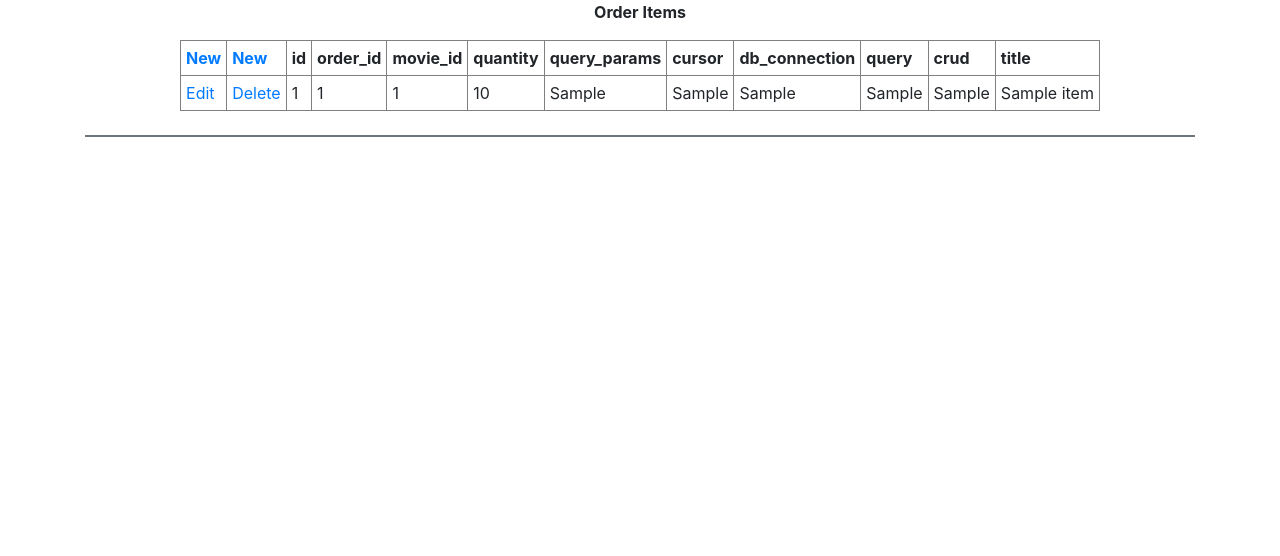
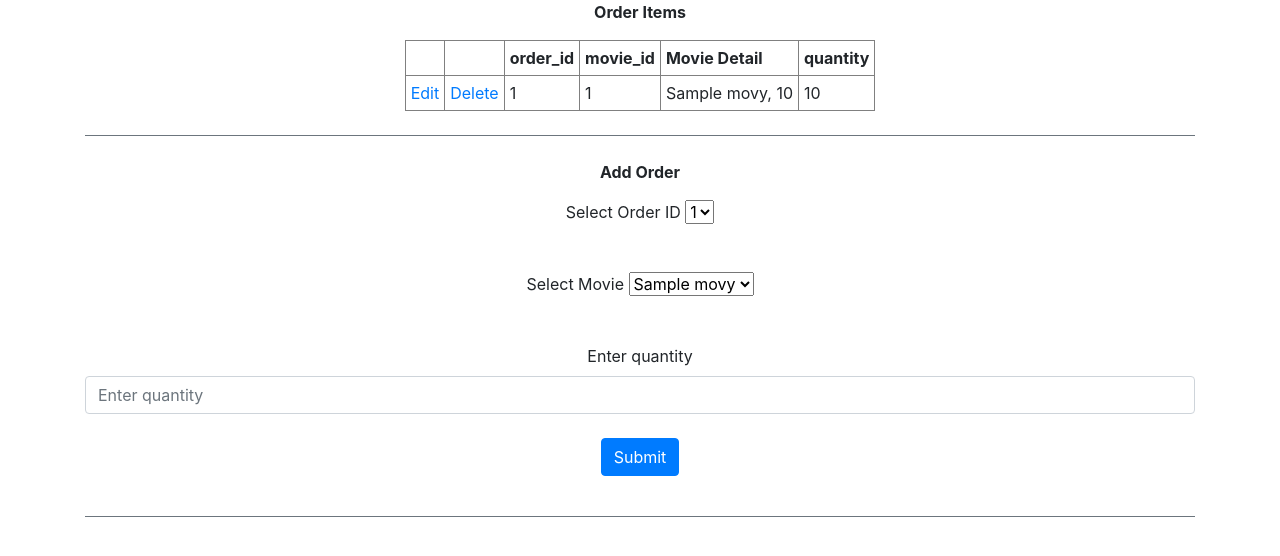
Before and after one commit to yoparky/flask_db_website, a Flask app: page /order_items in a window 1280 px wide. Shown: the part 56-612 px from the top of the page. Run offline with Flask 2, Linux system fonts and the light colour scheme; tables that the repository leaves empty or names only in its code hold one stand-in row (values such as "Sample post"); some libraries are stand-ins or nearby versions.

Commit message:
Implement views_order_items

```diff
--- a/website/database/script.py
+++ b/website/database/script.py
@@ -1,9 +1,11 @@
 from flask import flash
 
-def flashMessage(attribute='', charCount=0, crud=''):
+def flashMessage(attribute='', charCount=0, crud='', message=''):
     if crud == 'create':
         flash(f"Entry added!", category='success')
     elif crud == 'update':
         flash(f"Entry updated!", category='success')
+    elif crud == 'custom':
+        flash(message, category='error')
     else:
         flash(f"{attribute} must be greater than {charCount} character(s)", category='error')
--- a/website/templates/order_items.html
+++ b/website/templates/order_items.html
@@ -11,8 +11,9 @@
   <tr>
       <!-- Iterate through each key in the first entry to get the
       column name -->
-        <th><a href="new/new_order_item.html">New</a></th> <!-- TODO -->
-        <th><a href="new/new_order_item.html">New</a></th> <!-- TODO -->
+      <th><a href="#"></a></th>
+      <th><a href="#"></a></th>
+      {% if order_items|length > 0 %}
         {% for key in order_items[0].keys() %}
 
         <!-- Create a <th> tag with the key inside of it, this will be
@@ -21,23 +22,60 @@
 
         <!-- End of this for loop -->
         {% endfor %}
+      {% endif %}
   </tr>
   <tbody>
 
   <!-- Now, iterate through every person in bsg_people -->
-    {% for person in order_items %}
+  {% for item in order_items %}
   <tr>
-        <td><a href="edit/edit_order_items.html">Edit</a></td> <!-- TODO -->
-        <td><a href="delete/delete_order_items.html">Delete</a></td> <!-- TODO -->
+    <td><a href="edit_order_items/{{item.order_id}}/{{item.movie_id}}">Edit</a></td>
+    <td><a href="delete_order_item/{{item.order_id}}/{{item.movie_id}}">Delete</a></td>
       <!-- Then iterate through every key in the current person dictionary -->
-        {% for key in person.keys() %}
+      {% for key in item.keys() %}
       <!-- Create a <td> element with the value of that key in it -->
-        <td>{{person[key]}}</td>
+      <td>{{item[key]}}</td>
       {% endfor %}
   </tr>
   {% endfor %}
   </table>
   <br />
+{% endblock %}
 
 
+{% block form %}
+
+<!-- Form -->
+<div id="container">
+    <form method="POST" id="new_order">
+        <br />
+        <p><strong>Add Order</strong></p>
+        <div class="form-group">
+          <label for="order_selection">Select Order ID</label>
+          <select name="order_selection" form="new_order">
+            {% for item in dropdown_order %}
+              <option value="{{item['order_id']}}">{{item['order_id']}}</option>
+            {% endfor %}
+          </select>
+        </div>
+        <br />
+        <div class="form-group">
+          <label for="movie_selection">Select Movie</label>
+          <select name="movie_selection" form="new_order">
+            {% for item in dropdown_movie %}
+              <option value="{{item['movie_id']}}"">{{item['title']}}</option>
+            {% endfor %}
+          </select>
+        </div>
+        <br />
+        <div class="form-group">
+            <label for="quantity">Enter quantity</label>
+            <input type="number" class="form-control" id="quantity" name="quantity" placeholder="Enter quantity">
+        <br />
+        <button type="submit" class="btn btn-primary">Submit</button>
+        <br />
+        <br />
+    </form>
+</div>
+
 {% endblock %}
--- a/website/views_order_items.py
+++ b/website/views_order_items.py
@@ -11,55 +11,98 @@ db_connection = db.connect_to_database()
 
 @views_order_items.route('/order_items', methods=["POST", "GET"])
 def order_items():
-    if request.method == "GET":
-        query = "SELECT * FROM Order_items;"
-        cursor = db.execute_query(db_connection=db_connection, query=query)
-        result = cursor.fetchall()
-        return render_template("order_items.html", order_items=result)
+    if request.method == "POST":
+        # grab input
+        order_selection = request.form["order_selection"]
+        movie_selection = request.form["movie_selection"]
+        quantity = request.form["quantity"]
+        # validate - Should refactor
+        # check for duplicate composite key
+        querycheck = "SELECT * FROM Order_items WHERE order_id=%s AND movie_id=%s;"
+        query_params=(order_selection, movie_selection)
+        cursorcheck = db.execute_query(db_connection=db_connection, query=querycheck, query_params=query_params)
+        checkdup = cursorcheck.fetchall()
 
-    if request.method == "POST" :
+        if len(checkdup) == 1:
+            script.flashMessage(message='Duplicate entry! Check table!', crud='custom')
+        elif int(quantity) <= 0:
+            script.flashMessage('Quantity', 0, 'error')
+        else:
+            # add to db
+            query = "INSERT INTO Order_items (order_id, movie_id, quantity) VALUES (%s, %s, %s)"
+            query_params=(order_selection, movie_selection, quantity)
+            cursor = db.execute_query(db_connection=db_connection, query=query, query_params=query_params)
+            # flash success
+            script.flashMessage(crud='create')
 
-        order_id = request.form["order_id"]
-        movie_id = request.form["movie_id"]
+    # Default to GET behavior and update table if entry added
+    query1 = """SELECT Order_items.order_id, Order_items.movie_id,
+                CONCAT_WS(', ', Movies.title, Movies.price) AS 'Movie Detail',
+                Order_items.quantity
+                FROM Order_items
+                INNER JOIN Movies ON Movies.movie_id=Order_items.movie_id;
+            """
+    cursor = db.execute_query(db_connection=db_connection, query=query1)
+    result = cursor.fetchall()
+    query2 = "SELECT Orders.order_id FROM Orders"
+    cursor2 = db.execute_query(db_connection=db_connection, query=query2)
+    result2 = cursor2.fetchall()
+    query3 = "SELECT Movies.title, Movies.movie_id FROM Movies"
+    cursor3 = db.execute_query(db_connection=db_connection, query=query3)
+    result3 = cursor3.fetchall()
 
-        quantity = request.form["quantity"]
+    return render_template("order_items.html", order_items=result, dropdown_order=result2, dropdown_movie=result3)
 
-
-        query = "INSERT INTO Order_items ( order_id , movie_id , quantity ) values ( %s , %s , %s ) ; "
-        query_params = ( order_id , movie_id , quantity )
-        cursor = db.execute_query( db_connection = db_connection , query = query , query_params = query_params )
-        script.flashMessage(crud='create')
-
-        return redirect("/order_items")
-
-@views_order_items.route( "/edit_order_item/<int:id>" , methods = [ "GET" , "POST" ] )
-def edit_order_item( id ) :
-
-    if request.method == "GET" :
-
-        query = "SELECT * FROM Order_items WHERE ( order_id , movie_id ) = %s  "
-        cursor = db.execute_query(db_connection=db_connection, query=query, query_params=(id,))
-        result = cursor.fetchall()
-        return render_template("edit/edit_order_items.html", order_items=result)
-
-
-    if request.method == "POST" :
-
-        quantity = request.form["quantity"]
-
-        query = "UPDATE Order_items SET quantity = %s WHERE ( order_id , movie_id ) = %s ; "
-        query_params = ( quantity , )
-
-        cursor = db.execute_query(db_connection=db_connection, query=query, query_params=query_params)
-        script.flashMessage(crud='update')
-
-        return redirect('/employees')
-
-@views_order_items.route( "/delete_order_item/<int:id>" , methods = [ "GET" , "POST" ] )
-def delete_order_item( id ) :
-    query = "DELETE FROM Order_items WHERE ( order_id , movie_id  ) = '%s';"
-    db.execute_query(db_connection=db_connection, query=query, query_params=(id,))
+@views_order_items.route('/delete_order_item/<int:id>/<int:id2>')
+def delete_order(id, id2):
+    query = "DELETE FROM Order_items WHERE Order_items.order_id = '%s' AND Order_items.movie_id = '%s';"
+    db.execute_query(db_connection=db_connection, query=query, query_params=(id, id2))
     time.sleep(1)
     return redirect("/order_items")
 
-pass
+@views_order_items.route('/edit_order_items/<int:id>/<int:id2>', methods=["POST", "GET"])
+def edit_order_id(id, id2):
+
+    if request.method == "POST":
+        # grab input
+        order_selection = request.form["order_selection"]
+        movie_selection = request.form["movie_selection"]
+        quantity = request.form["quantity"]
+        # validate - Should refactor
+        # check for duplicate composite key
+        querycheck = "SELECT * FROM Order_items WHERE order_id=%s AND movie_id=%s;"
+        query_params=(order_selection, movie_selection)
+        cursorcheck = db.execute_query(db_connection=db_connection, query=querycheck, query_params=query_params)
+        checkdup = cursorcheck.fetchall()
+
+        if len(checkdup) == 1 and not (int(order_selection) == int(id) and int(movie_selection) == int(id2)):
+            script.flashMessage(message='Duplicate entry! Check table!', crud='custom')
+        elif int(quantity) <= 0:
+            script.flashMessage('Quantity', 0, 'error')
+        else:
+            # add to db
+            query = "UPDATE Order_items SET order_id = %s, movie_id = %s, quantity = %s WHERE order_id = %s AND movie_id = %s"
+            query_params=(order_selection, movie_selection, quantity, id, id2)
+            cursor = db.execute_query(db_connection=db_connection, query=query, query_params=query_params)
+            # flash success
+            script.flashMessage(crud='update')
+            return redirect('/order_items')
+
+    # Default to GET behavior and update table if entry added
+    query = """SELECT Order_items.order_id, Order_items.movie_id,
+                CONCAT_WS(', ', Movies.title, Movies.price) AS 'Movie Detail',
+                Order_items.quantity
+                FROM Order_items
+                INNER JOIN Movies ON Movies.movie_id=Order_items.movie_id
+                WHERE Order_items.movie_id=%s AND Order_items.order_id='%s;'
+            """
+    cursor = db.execute_query(db_connection=db_connection, query=query, query_params=(id2, id))
+    result = cursor.fetchall()
+    query2 = "SELECT Orders.order_id FROM Orders"
+    cursor2 = db.execute_query(db_connection=db_connection, query=query2)
+    result2 = cursor2.fetchall()
+    query3 = "SELECT Movies.title, Movies.movie_id FROM Movies"
+    cursor3 = db.execute_query(db_connection=db_connection, query=query3)
+    result3 = cursor3.fetchall()
+    # a potential query2 that populates the dropdown etc.
+    return render_template("edit/edit_order_items.html", order_items=result, dropdown_order=result2, dropdown_movie=result3)
```
Also changed, not shown: website/templates/edit/edit_order.html (+13 -21 lines), website/templates/edit/edit_order_items.html (+71 -22 lines). Lines whose indentation alone changed are shown as unchanged.
